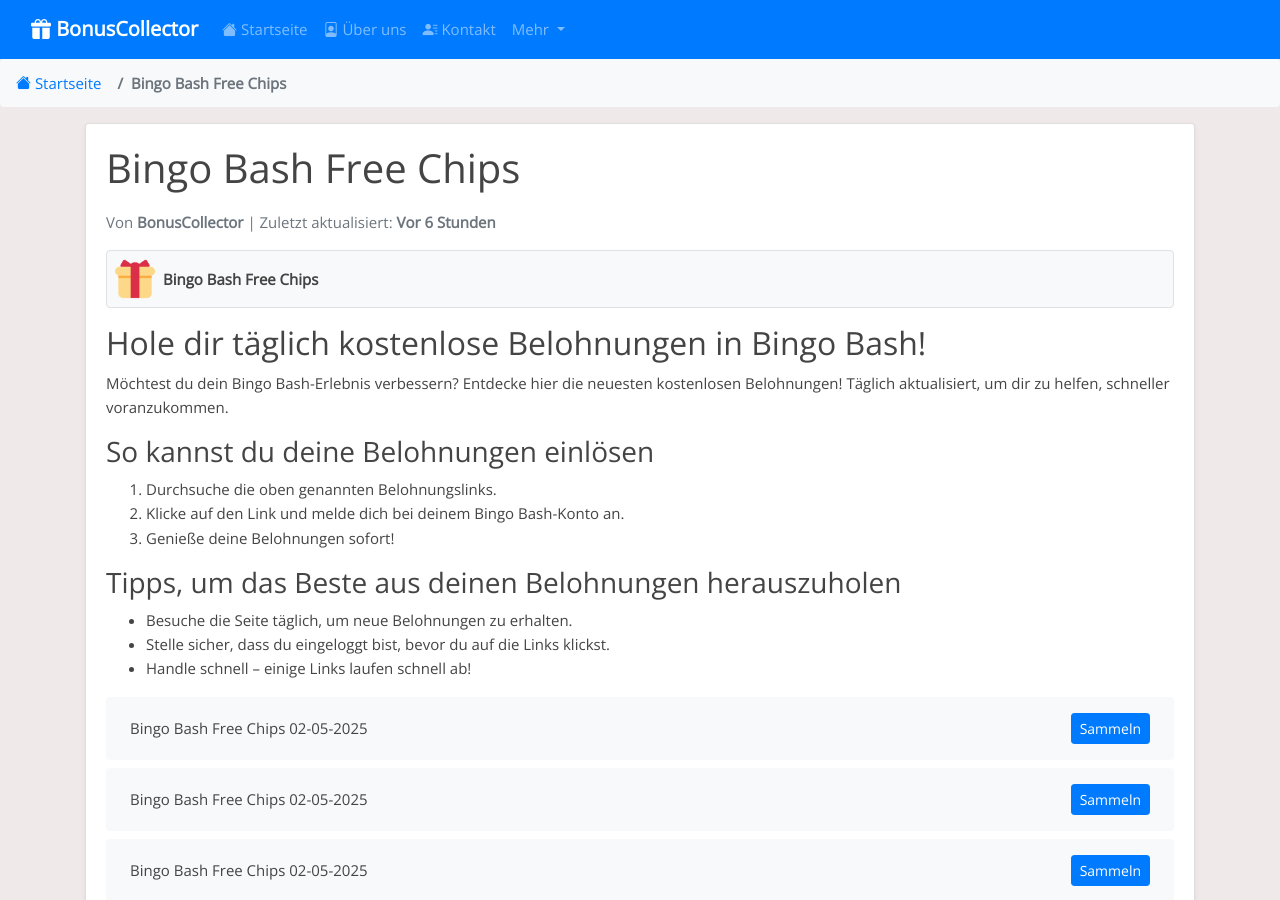
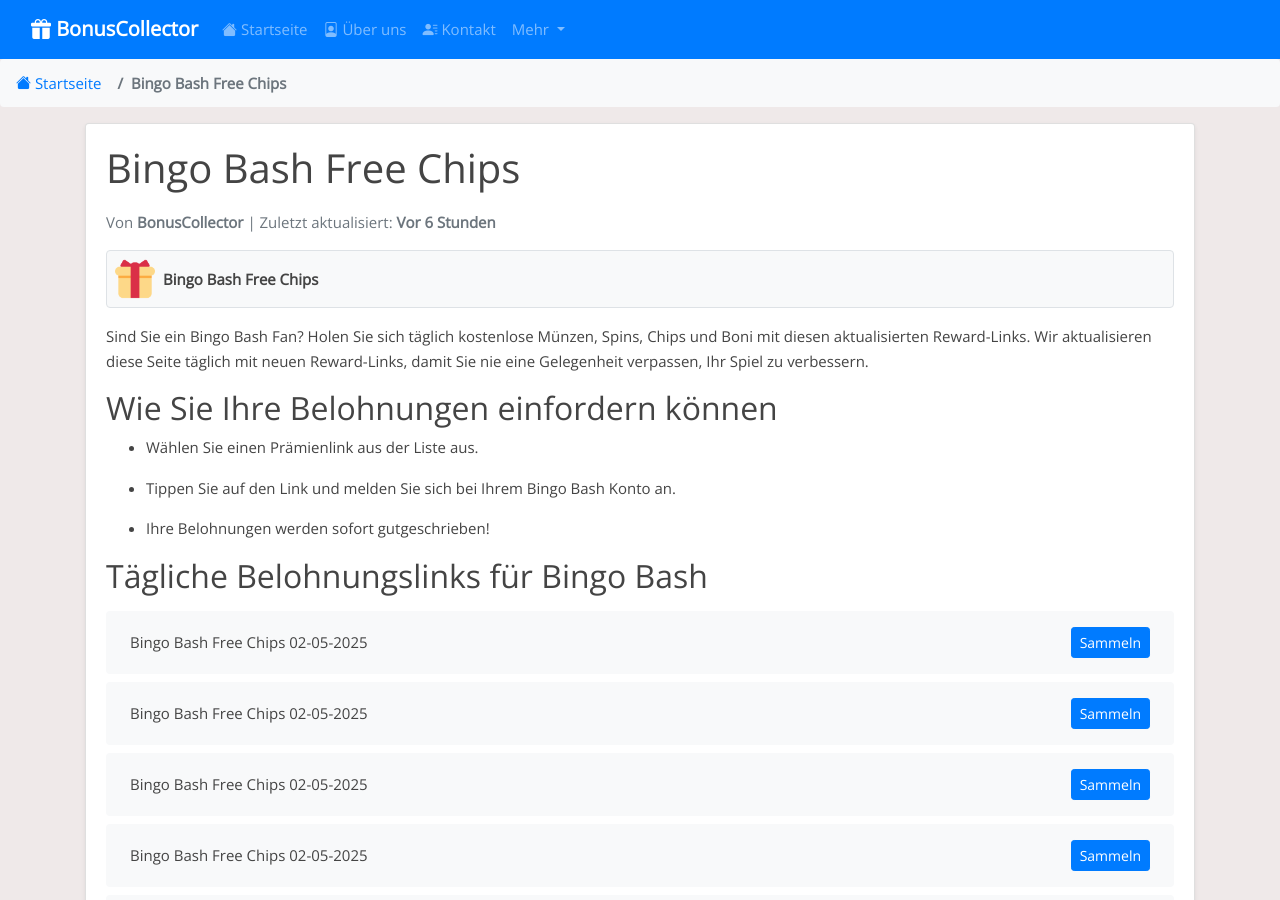
Before and after one commit to Prollad99/bs-de, a Jekyll site: the page built from _posts/2025-01-19-bingo-bash.md, in a window 1280 px wide and 900 px high. Built offline with Jekyll 4.4.1, drawn with Linux system fonts in a browser that asks for light colours; some of the changed text lies outside the part shown.

Commit message:
Aktualisiere bingo-bash-Belohnungslinks, Inhalte und Änderungsdatum

```diff
--- a/_includes/bingo-bash_footer.html
+++ b/_includes/bingo-bash_footer.html
@@ -1,7 +1,7 @@
-<h3>Warum du unsere Bingo Bash-Updates folgen solltest</h3>
+## Warum sollten Sie unsere Reward Updates verfolgen?
 
-<p>Wir bieten täglich die neuesten Belohnungslinks aus offiziellen Bingo Bash-Aktionen. So bleibst du immer auf dem neuesten Stand. Speichere diese Seite für schnellen Zugriff.</p>
 
-<h4>Hinweis:</h4>
+Wir aktualisieren die Links ständig, um sicherzustellen, dass Sie die neuesten Belohnungen erhalten. Alle Belohnungen stammen aus offiziellen Bingo Bash Aktionen, so dass Sie sie einfach und sicher einfordern können.
 
-<p>Diese Seite ist nicht mit den offiziellen Entwicklern von Bingo Bash verbunden. Alle Belohnungen stammen aus öffentlichen Quellen.</p>
+
+Hinweis: Diese Links können ablaufen, also fordern Sie Ihre Belohnungen schnell ein. Wir sind nicht mit den Entwicklern von Bingo Bash verbunden; diese Seite ist eine Ressource für Spieler.
--- a/_includes/bingo-bash_post.html
+++ b/_includes/bingo-bash_post.html
@@ -1,27 +1,14 @@
-<h2>Hole dir täglich kostenlose Belohnungen in Bingo Bash!</h2>
+Sind Sie ein Bingo Bash Fan? Holen Sie sich täglich kostenlose Münzen, Spins, Chips und Boni mit diesen aktualisierten Reward-Links. Wir aktualisieren diese Seite täglich mit neuen Reward-Links, damit Sie nie eine Gelegenheit verpassen, Ihr Spiel zu verbessern.
 
-<p>Möchtest du dein Bingo Bash-Erlebnis verbessern? Entdecke hier die neuesten kostenlosen Belohnungen! Täglich aktualisiert, um dir zu helfen, schneller voranzukommen.</p>
 
-<h3>So kannst du deine Belohnungen einlösen</h3>
+## Wie Sie Ihre Belohnungen einfordern können
 
-<ol>
 
-  <li>Durchsuche die oben genannten Belohnungslinks.</li>
+- Wählen Sie einen Prämienlink aus der Liste aus.
 
-  <li>Klicke auf den Link und melde dich bei deinem Bingo Bash-Konto an.</li>
+- Tippen Sie auf den Link und melden Sie sich bei Ihrem Bingo Bash Konto an.
 
-  <li>Genieße deine Belohnungen sofort!</li>
+- Ihre Belohnungen werden sofort gutgeschrieben!
 
-</ol>
 
-<h3>Tipps, um das Beste aus deinen Belohnungen herauszuholen</h3>
-
-<ul>
-
-  <li>Besuche die Seite täglich, um neue Belohnungen zu erhalten.</li>
-
-  <li>Stelle sicher, dass du eingeloggt bist, bevor du auf die Links klickst.</li>
-
-  <li>Handle schnell – einige Links laufen schnell ab!</li>
-
-</ul>
+## Tägliche Belohnungslinks für Bingo Bash
```
